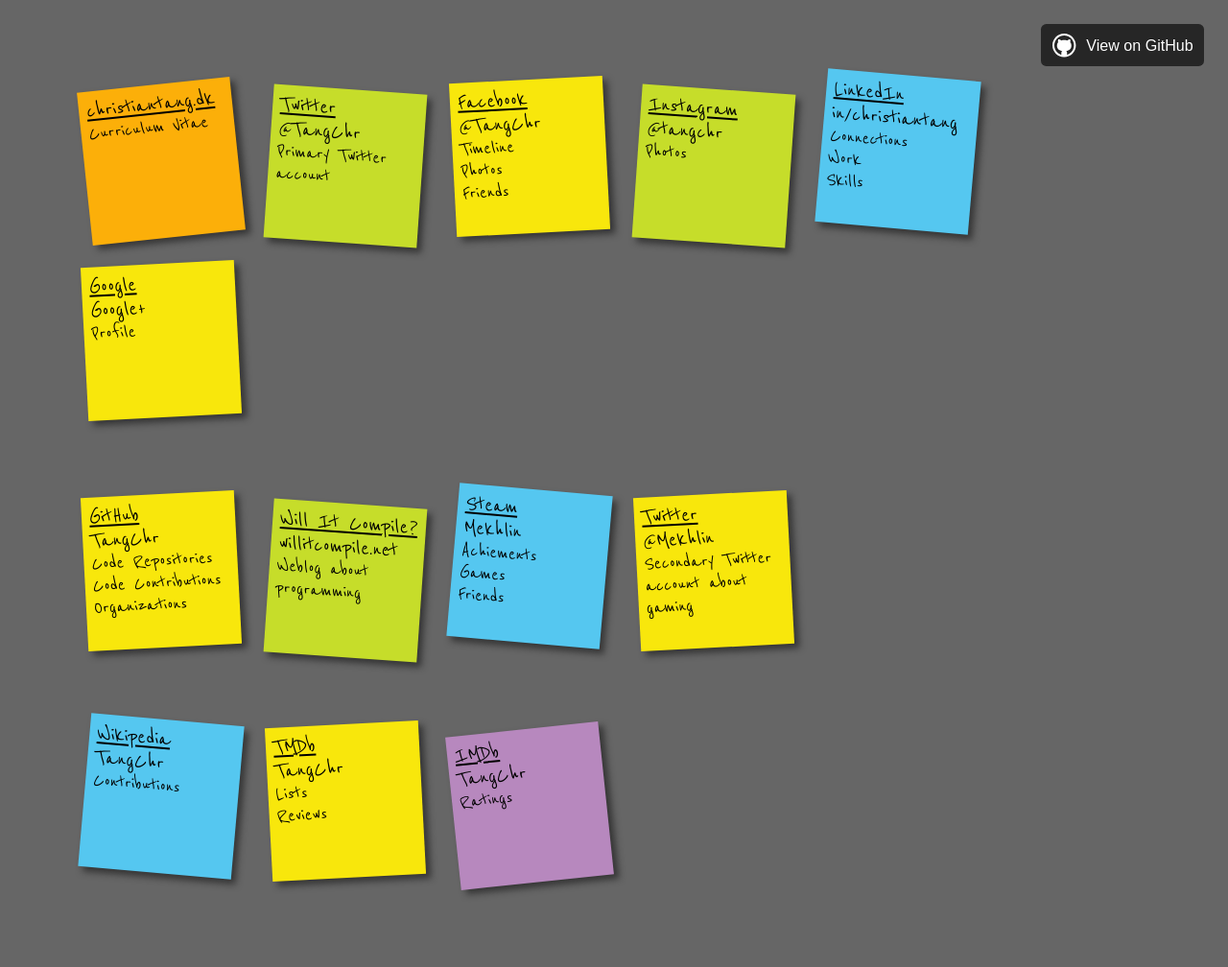
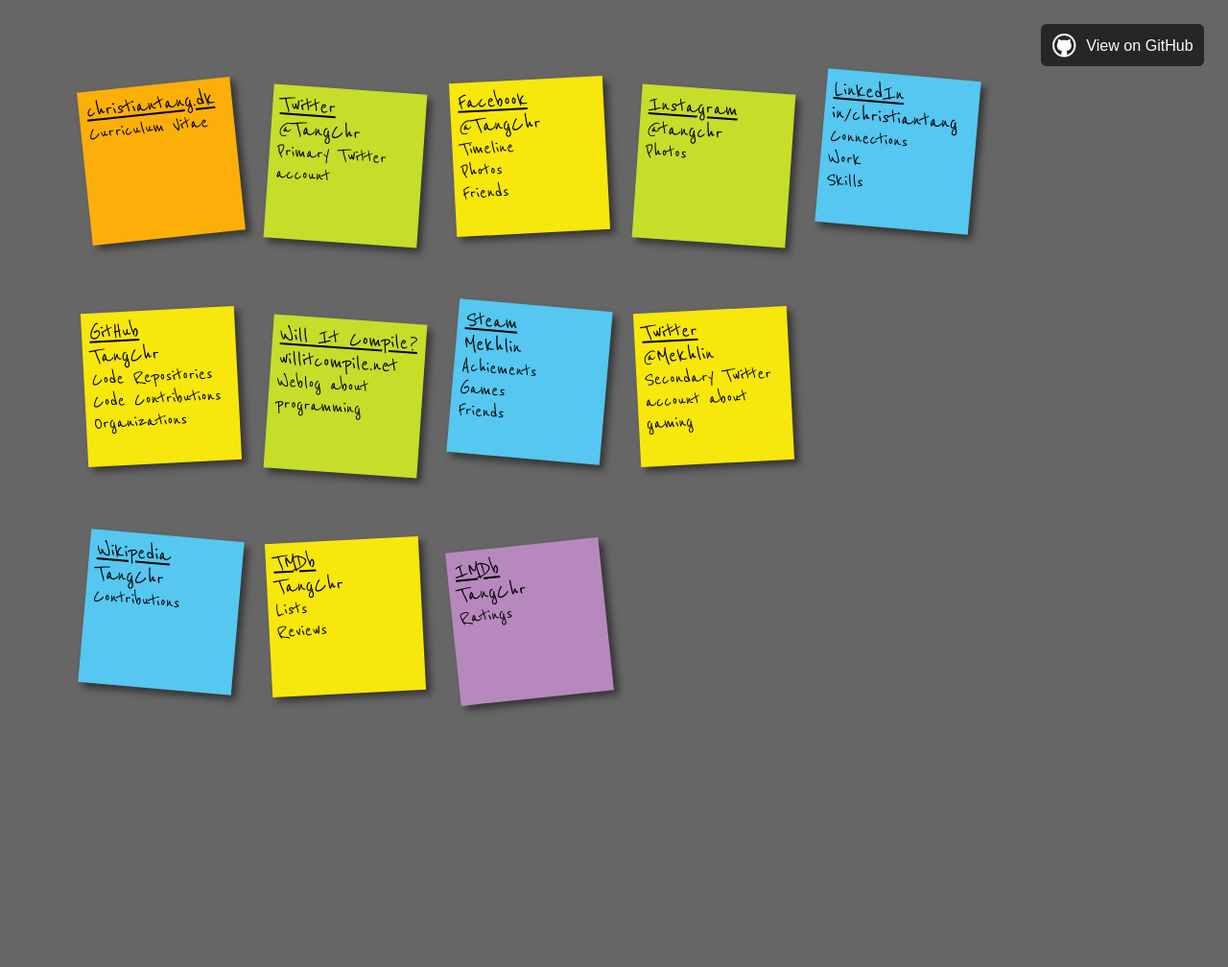
Before and after one commit to TangChr/Seaweed, a Jekyll site: the page built from index.html, in a window 1280 px wide. Shown: the whole page at 96% size. Built offline with Jekyll 4.4.1, drawn with Linux system fonts in a browser that asks for light colours; after the commit the page ends 900 px from its top, so only the background shows below that.

Commit message:
Removed Google from datafile

```diff
--- a/_data/row1.yml
+++ b/_data/row1.yml
@@ -22,9 +22,3 @@
   header: "in/christiantang"
   lines:  ["Connections","Work","Skills"]
   ignore: true
-
-- name:   Google
-  url:    https://plus.google.com/+ChristianTangChristensenProfile
-  header: Google+
-  lines:  ["Profile"]
-  rel:    me
```
